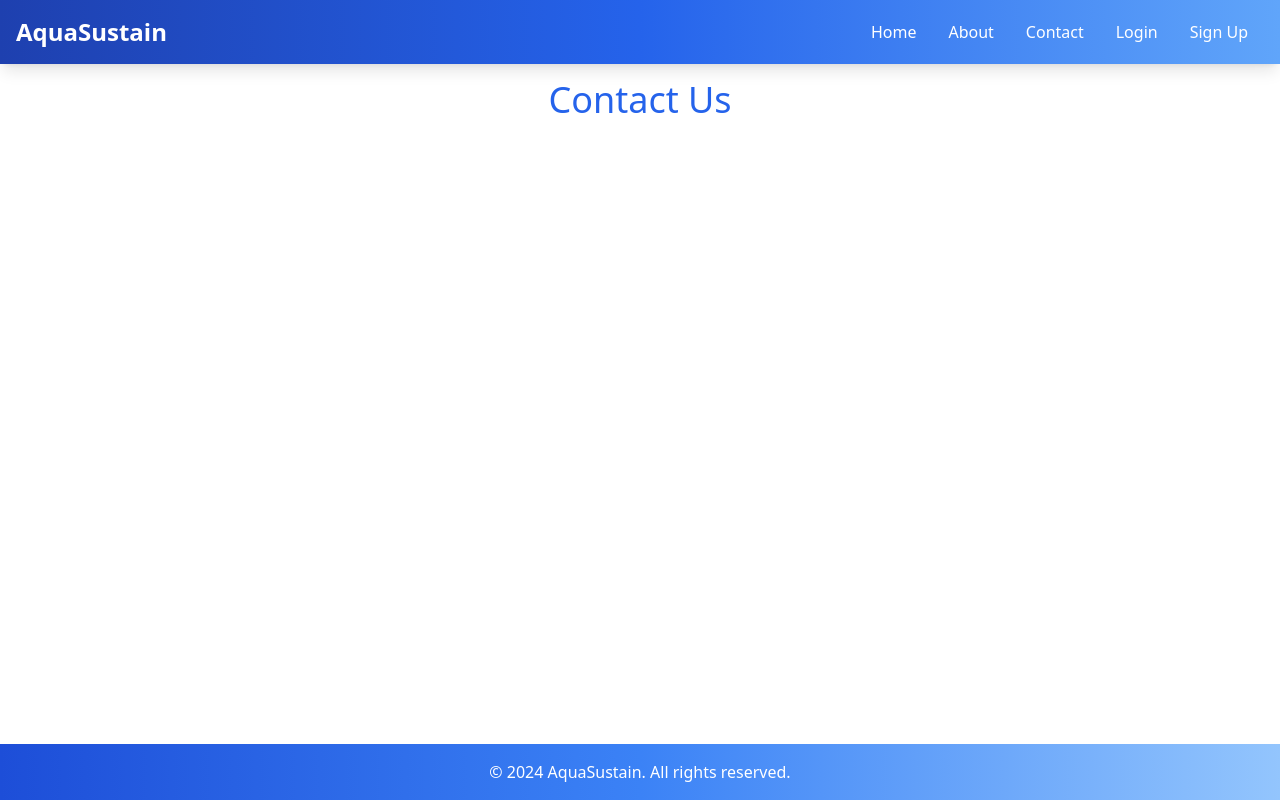
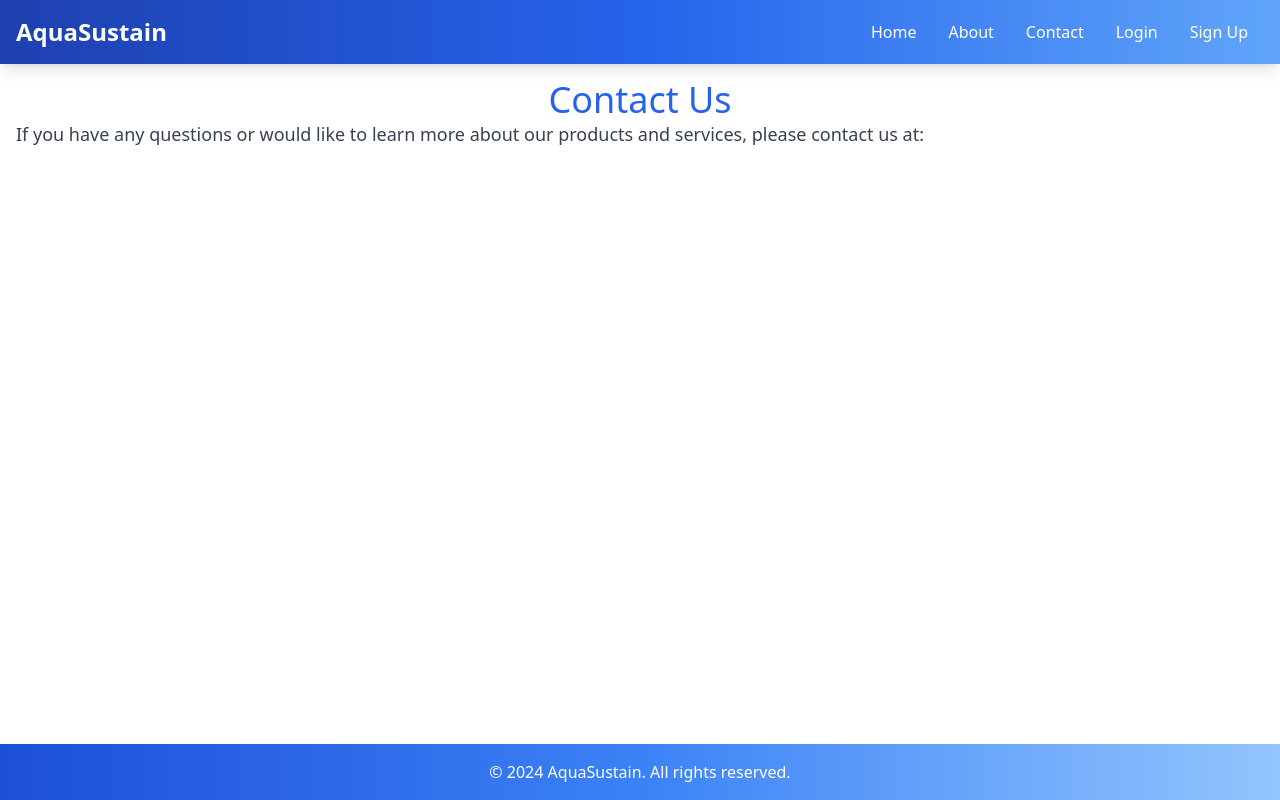
Before and after one commit to ATHARVA262005/AquaSustain, a React (Create React App) app: page /contact in a window 1280 px wide. Built offline with nearby package versions, Linux system fonts and the light colour scheme.

Commit message:
changes in contact

```diff
--- a/src/pages/Contact.jsx
+++ b/src/pages/Contact.jsx
@@ -4,6 +4,7 @@ const Contact = () => {
   return (
     <div className="container mx-auto p-4">
       <h1 className="text-4xl text-center text-blue-600">Contact Us</h1>
+      <p className="text-lg text-gray-700">If you have any questions or would like to learn more about our products and services, please contact us at:</p>
     </div>
   );
 };
```
